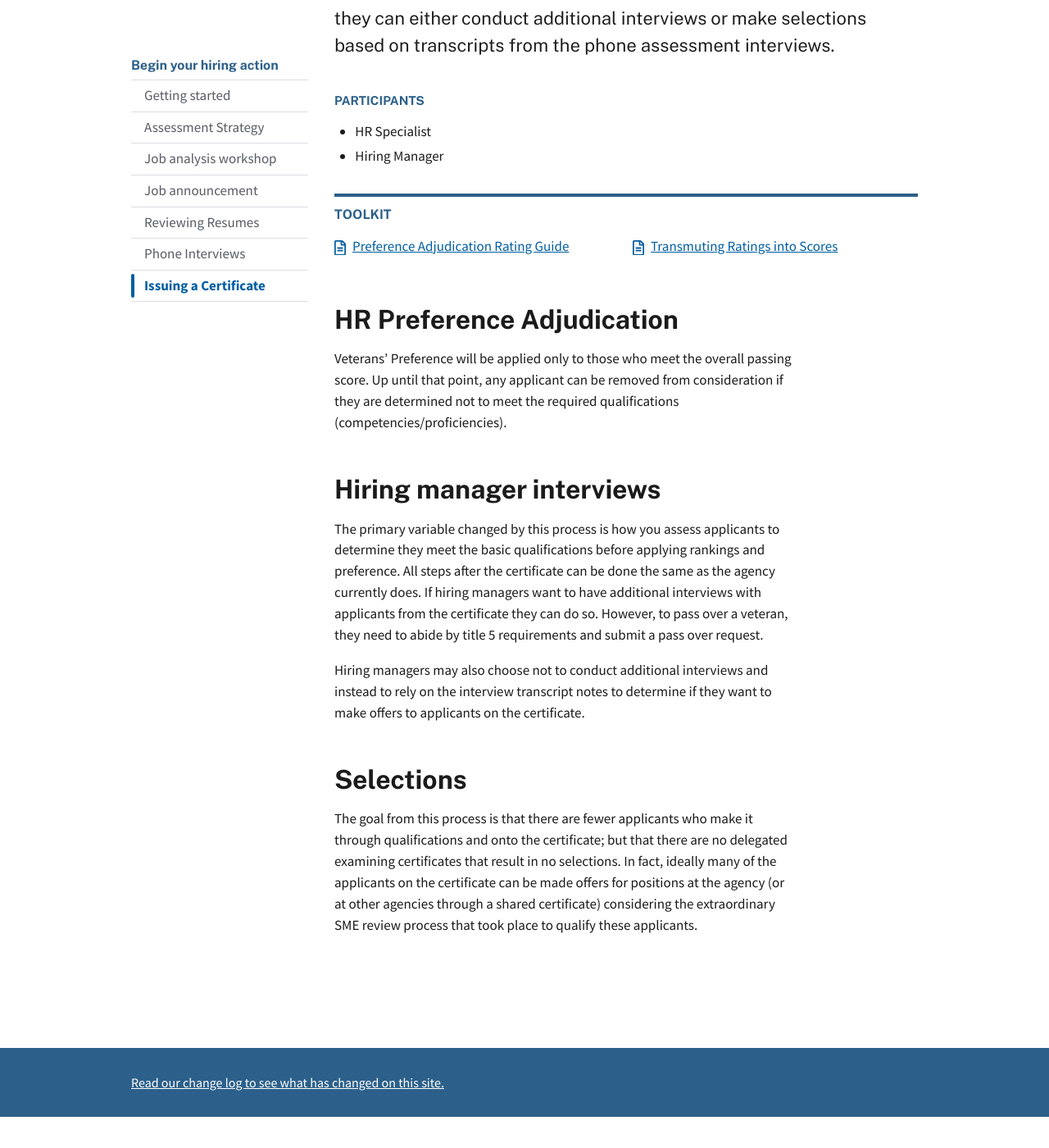
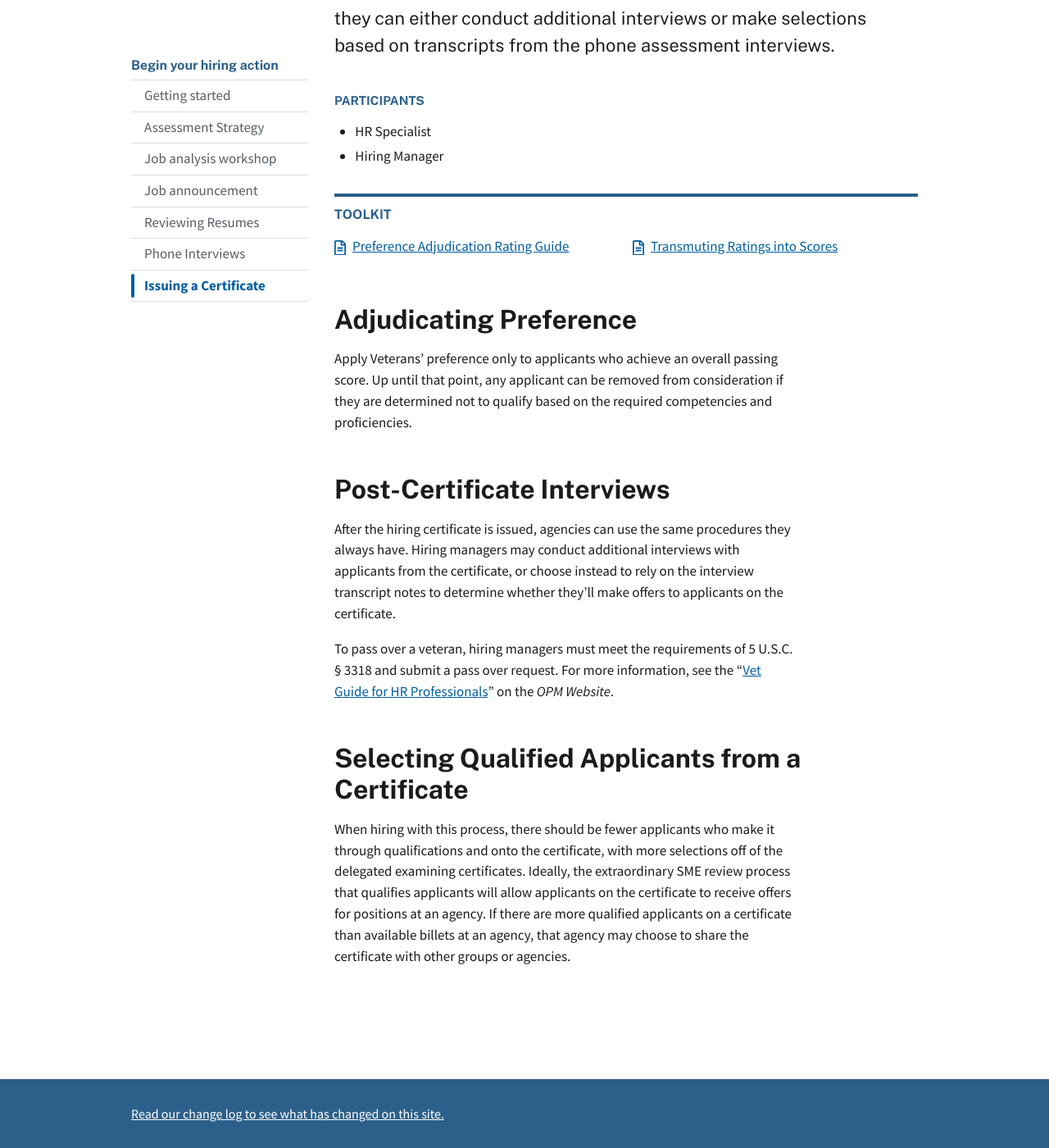
Before and after one commit to usds/SME-QA-Website, a Jekyll site: the page built from pages/phases/certificate.md, in a window 1280 px wide and 1400 px high, scrolled down 477 px. Shown: the whole window at 82% size. Built offline with Jekyll 4.4.1, drawn with Linux system fonts in a browser that asks for light colours; before the commit the page ends 1839 px from its top, so only the background shows below that.

Commit message:
Tighten up certificate docs

```diff
--- a/pages/phases/certificate.md
+++ b/pages/phases/certificate.md
@@ -20,16 +20,16 @@ roles: [hr, hiring-mgr]
   {% include toolkit/certificate.html %}
 </div>
 
-## HR Preference Adjudication
+## Adjudicating Preference
 
-Veterans' Preference will be applied only to those who meet the overall passing score. Up until that point, any applicant can be removed from consideration if they are determined not to meet the required qualifications (competencies/proficiencies).
+Apply Veterans' preference only to applicants who achieve an overall passing score. Up until that point, any applicant can be removed from consideration if they are determined not to qualify based on the required competencies and proficiencies.
 
-## Hiring manager interviews
+## Post-Certificate Interviews
 
-The primary variable changed by this process is how you assess applicants to determine they meet the basic qualifications before applying rankings and preference. All steps after the certificate can be done the same as the agency currently does. If hiring managers want to have additional interviews with applicants from the certificate they can do so. However, to pass over a veteran, they need to abide by title 5 requirements and submit a pass over request.
+After the hiring certificate is issued, agencies can use the same procedures they always have. Hiring managers may conduct additional interviews with applicants from the certificate, or choose instead to rely on the interview transcript notes to determine whether they'll make offers to applicants on the certificate.
 
-Hiring managers may also choose not to conduct additional interviews and instead to rely on the interview transcript notes to determine if they want to make offers to applicants on the certificate.
+To pass over a veteran, hiring managers must meet the requirements of 5 U.S.C. § 3318 and submit a pass over request. For more information, see the "[Vet Guide for HR Professionals](https://www.opm.gov/policy-data-oversight/veterans-services/vet-guide-for-hr-professionals/)" on the *OPM Website*.
 
-## Selections
+## Selecting Qualified Applicants from a Certificate
 
-The goal from this process is that there are fewer applicants who make it through qualifications and onto the certificate; but that there are no delegated examining certificates that result in no selections. In fact, ideally many of the applicants on the certificate can be made offers for positions at the agency (or at other agencies through a shared certificate) considering the extraordinary SME review process that took place to qualify these applicants.
+When hiring with this process, there should be fewer applicants who make it through qualifications and onto the certificate, with more selections off of the delegated examining certificates. Ideally, the extraordinary SME review process that qualifies applicants will allow applicants on the certificate to receive offers for positions at an agency. If there are more qualified applicants on a certificate than available billets at an agency, that agency may choose to share the certificate with other groups or agencies.
```
